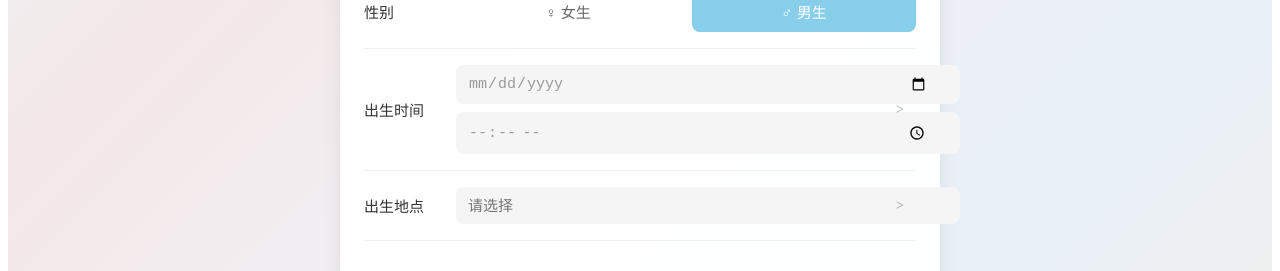
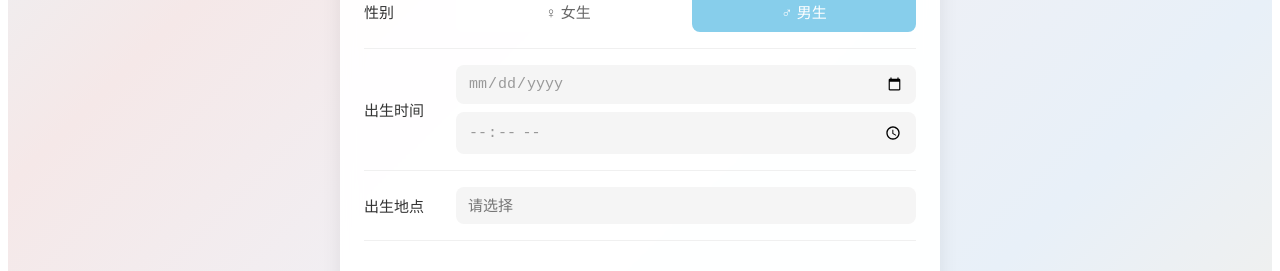
Before and after one commit to Daijunxu/ai-bazi-lifetime-blueprint, a Next.js app: page / in a window 1280 px wide. Shown: the part 358-629 px from the top of the page. Built offline with nearby package versions, Linux system fonts and the light colour scheme.

Commit message:
Fix: Adjust input field widths and remove arrow indicators

```diff
--- a/src/components/forms/BirthForm.tsx
+++ b/src/components/forms/BirthForm.tsx
@@ -242,7 +242,7 @@ export function BirthForm({ onSubmit, initialData, isLoading = false }: BirthFor
         >
           出生时间
         </label>
-        <div style={{ flex: 1, position: "relative" }}>
+        <div style={{ flex: 1, position: "relative", minWidth: 0 }}>
           <input
             type="date"
             id="birthDate"
@@ -252,7 +252,8 @@ export function BirthForm({ onSubmit, initialData, isLoading = false }: BirthFor
             max={new Date().toISOString().split("T")[0]}
             style={{
               width: "100%",
-              padding: "10px 32px 10px 12px",
+              maxWidth: "100%",
+              padding: "10px 12px",
               backgroundColor: "#f5f5f5",
               border: "none",
               borderRadius: "8px",
@@ -260,6 +261,7 @@ export function BirthForm({ onSubmit, initialData, isLoading = false }: BirthFor
               outline: "none",
               color: formData.birthDate ? "#333" : "#999",
               marginBottom: "8px",
+              boxSizing: "border-box",
             }}
           />
           <input
@@ -270,28 +272,17 @@ export function BirthForm({ onSubmit, initialData, isLoading = false }: BirthFor
             required
             style={{
               width: "100%",
-              padding: "10px 32px 10px 12px",
+              maxWidth: "100%",
+              padding: "10px 12px",
               backgroundColor: "#f5f5f5",
               border: "none",
               borderRadius: "8px",
               fontSize: "15px",
               outline: "none",
               color: formData.birthTime ? "#333" : "#999",
+              boxSizing: "border-box",
             }}
           />
-          <span
-            style={{
-              position: "absolute",
-              right: "12px",
-              top: "50%",
-              transform: "translateY(-50%)",
-              color: "#999",
-              fontSize: "14px",
-              pointerEvents: "none",
-            }}
-          >
-            &gt;
-          </span>
         </div>
       </div>
 
@@ -316,7 +307,7 @@ export function BirthForm({ onSubmit, initialData, isLoading = false }: BirthFor
         >
           出生地点
         </label>
-        <div style={{ flex: 1, position: "relative" }}>
+        <div style={{ flex: 1, position: "relative", minWidth: 0 }}>
           <input
             type="text"
             id="birthCity"
@@ -343,29 +334,18 @@ export function BirthForm({ onSubmit, initialData, isLoading = false }: BirthFor
             required
             style={{
               width: "100%",
-              padding: "10px 32px 10px 12px",
+              maxWidth: "100%",
+              padding: "10px 12px",
               backgroundColor: "#f5f5f5",
               border: "none",
               borderRadius: "8px",
               fontSize: "15px",
               outline: "none",
               color: formData.birthCity ? "#333" : "#999",
+              boxSizing: "border-box",
             }}
             placeholder="请选择"
           />
-          <span
-            style={{
-              position: "absolute",
-              right: "12px",
-              top: "50%",
-              transform: "translateY(-50%)",
-              color: "#999",
-              fontSize: "14px",
-              pointerEvents: "none",
-            }}
-          >
-            &gt;
-          </span>
           {showSuggestions && citySuggestions.length > 0 && (
             <ul
               ref={suggestionsRef}
@@ -373,6 +353,7 @@ export function BirthForm({ onSubmit, initialData, isLoading = false }: BirthFor
                 position: "absolute",
                 zIndex: 10,
                 width: "100%",
+                maxWidth: "100%",
                 marginTop: "4px",
                 backgroundColor: "#ffffff",
                 border: "1px solid #e0e0e0",
@@ -382,6 +363,7 @@ export function BirthForm({ onSubmit, initialData, isLoading = false }: BirthFor
                 overflow: "auto",
                 listStyle: "none",
                 padding: 0,
+                boxSizing: "border-box",
               }}
               onMouseDown={(e) => {
                 // 阻止 onBlur 触发
```
